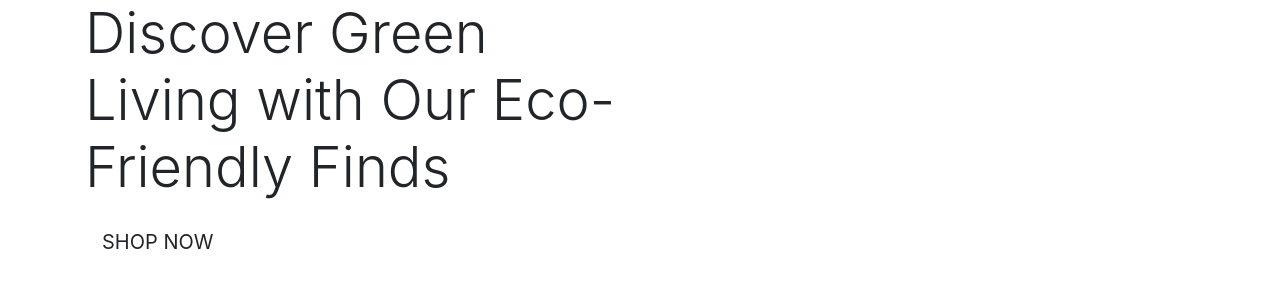
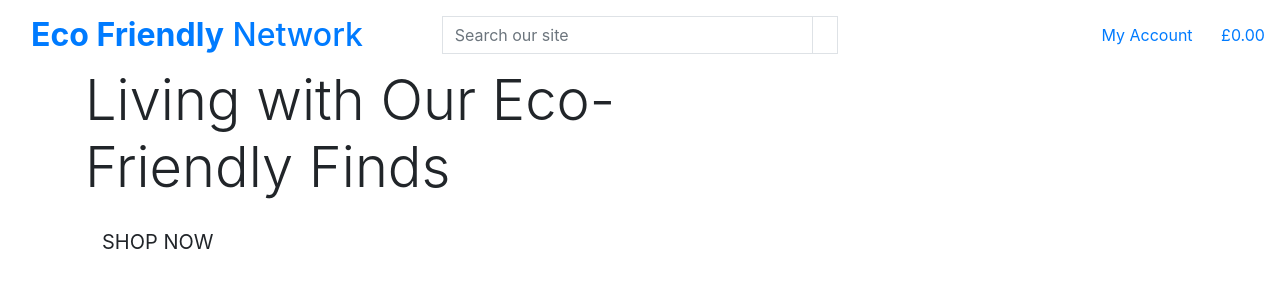
Before and after one commit to Jaycode88/ecofriendlynetwork, a Django app: page / in a window 1280 px wide. Shown: the top 300 px of the page. Run offline with Django 3.2, Linux system fonts and the light colour scheme.

Commit message:
Add Main page header

```diff
--- a/templates/base.html
+++ b/templates/base.html
@@ -33,7 +33,67 @@
 
   </head>
   <body>
-    <header class="container-fluid fixed-top"></header>
+    <header class="container-fluid fixed-top">
+        <div id="topnav" class="row bg-white pt-lg-2 d-none d-lg-flex">
+            <div class="col-12 col-lg-4 my-auto py-1 py-lg-0 text-center text-lg-left">
+              <a href="{% url 'home' %}" class="nav-link main-logo-link">
+                <h2 class="logo-font text-green my-0"><strong>Eco Friendly</strong> Network</h2>
+              </a>
+            </div>
+          <div class="col-12 col-lg-4 my-auto py-1 py-lg-0">
+            <form action="" method="GET">
+              <div class="input-group w-100">
+                <input type="text" class="form-control border border-black rounded-0" name="q" placeholder="Search our site">
+                <div class="input-group-append">
+                  <button class="form-control btn btn-green border border-black rounded-0" type="submit">
+                    <span class="icon">
+                      <i class="fas fa-search"></i>
+                    </span>
+                  </button>
+                </div>
+              </div>
+            </form>
+          </div>
+          <div class="col-12 col-lg-4 my-auto py-1 py-lg-0">
+            <ul class="list-inline list-unstyled text-center text-lg-right my-0">
+              <li class="list-inline-item dropdown">
+                <a href="" class="text-black nav-link" id="user-options" data-toggle="dropdown" aria-haspopup="true" aria-expanded="false">
+                  <div class="text-center">
+                    <div><i class="fas fa-user fa-lg text-green nav-i"></i></div>
+                    <p class="my-0">My Account</p>
+                  </div>
+                </a>
+                <div class="dropdown-menu border-0" aria-labelledby="user-options">
+                  {% if request.user.is_authenticated %}
+                    {% if request.user.is_superuser %}
+                      <a href="" class="dropdown-item">Product Management</a>
+                    {% endif %}
+                    <a href="" class="dropdown-item">My Profile</a>
+                    <a href="{% url 'account_logout' %}" class="dropdown-item">Log Out</a>
+                  {% else %}
+                    <a href="{% url 'account_signup' %}" class="dropdown-item">Register</a>
+                    <a href="{% url 'account_login' %}" class="dropdown-item">Log In</a>
+                  {% endif %}
+                </div>
+              </li>
+              <li class="list-inline-item">
+                <a href="" class="{% if grand_total %}text-info font-weight-bold{% else %}text-black{% endif %}">
+                  <div class="text-center">
+                    <div><i class="fas fa-shopping-bag fa-lg text-green nav-i"></i></div>
+                    <p class="my-0">
+                      {% if grand_total %}
+                        £{{ grand_total|floatformat:2 }}
+                      {% else %}
+                        £0.00
+                      {% endif %}
+                    </p>
+                  </div>
+                </a>
+              </li>
+            </ul>
+          </div>
+        </div>
+      </header>
 
     {% if messages %}
         <div class="message-container"></div>
```
